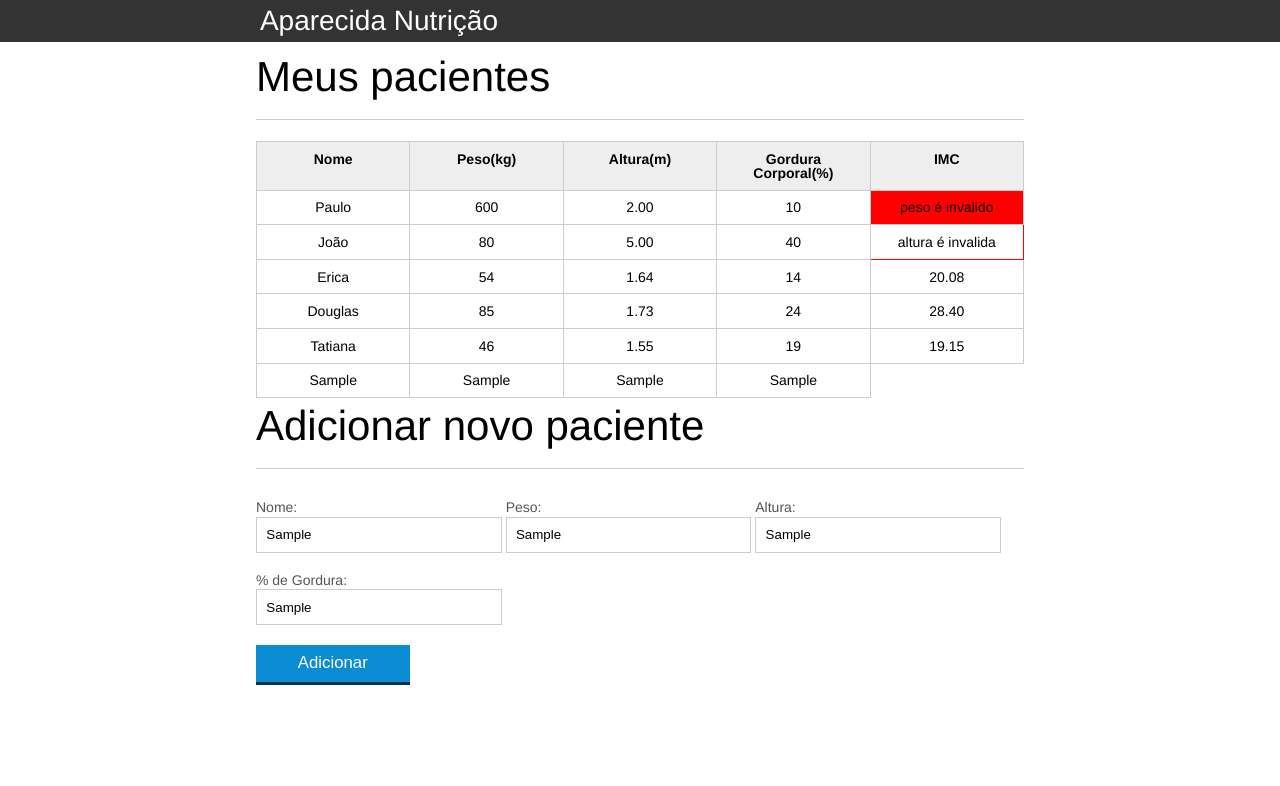
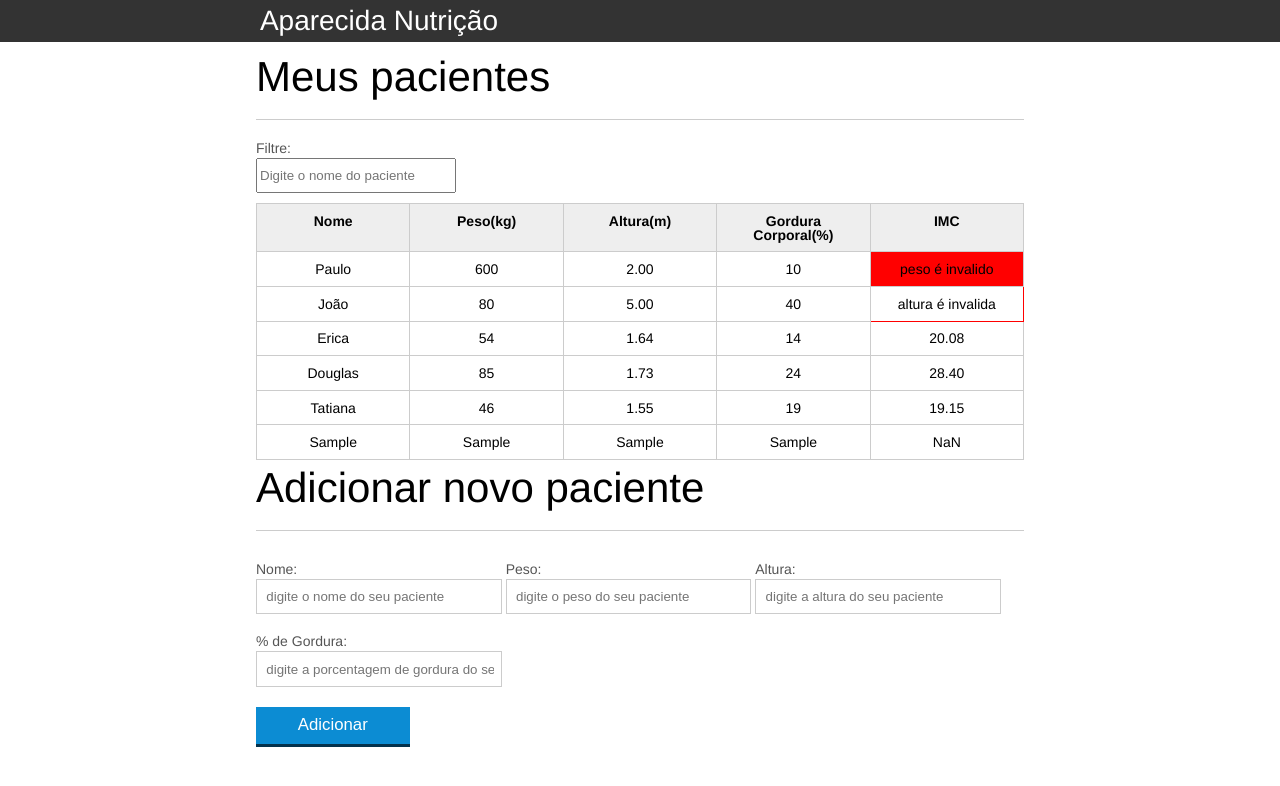
Before and after one commit to lucascmdias/Javascript-Study, a plain HTML site: page class2/JS-web/index.html in a window 1280 px wide. Both pictures are taken after typing "Sample", "Sample", "Sample", "Sample" into the empty fields and a click on the button "Adicionar". Drawn offline with Linux system fonts and the light colour scheme.

Commit message:
colocando JS OB

```diff
--- a/class2/JS-web/css/index.css
+++ b/class2/JS-web/css/index.css
@@ -132,3 +132,18 @@ button[disabled=disabled], button:disabled {
 .campo-invalido{
 	border: 1px solid red;
 }
+
+.fadeOut{
+	opacity: 0;
+	transition: 0.6s
+}
+
+#filtrar-tabela {
+    width: 200px;
+    height: 35px;
+    margin-bottom: 10px;
+}
+
+.invisivel {
+	display: none;
+}
--- a/class2/JS-web/index.html
+++ b/class2/JS-web/index.html
@@ -20,6 +20,8 @@
 	<main>
 		<section class="container">
 			<h2>Meus pacientes</h2>
+			<label for="filtrar-tabela">Filtre:</label>
+			<input type="text" name="filtro" id="filtrar-tabela" placeholder="Digite o nome do paciente">
 			<table>
 				<thead>
 					<tr>
@@ -77,7 +79,7 @@
 
 	<section class="container">
 		<h2 id="titulo-form">Adicionar novo paciente</h2>
-		<form id = "form-adiciona">
+		<form id="form-adiciona">
 			<div class="grupo">
 				<label for="nome">Nome:</label>
 				<input id="nome" name="nome" type="text" placeholder="digite o nome do seu paciente" class="campo">
@@ -105,6 +107,8 @@
 
 	<script src="js/class-two.js"></script>
 	<script src="js/class-two2.js"></script>
+	<script src="js/removendo.js"></script>
+	<script src="js/filtrando.js"></script>
 </body>
 
 </html>
--- a/class2/JS-web/js/class-two.js
+++ b/class2/JS-web/js/class-two.js
@@ -47,12 +47,17 @@ for (var i = 0; i< pacientes.length; i++) {
 
     //se ambos forem true, irá efetuar o calculo do imc e colocar no html
     if (altura_valido && peso_valido) {
-        let IMC = (peso / (altura * altura))
-        console.log(IMC)
+        let IMC = imc(altura,peso)
 
         //funcao toFixed( numero de casas decimais) , limita as casas, round
-        tdIMC.textContent = IMC.toFixed(2)
+        tdIMC.textContent = IMC
     }
+}
+
+function imc(altura,peso){
+    let imc;
+    imc = (peso / (altura * altura))
+    return imc.toFixed(2)
 }
 
 //add eventListener é adicioanr algum evento, neste caso como click
--- a/class2/JS-web/js/class-two2.js
+++ b/class2/JS-web/js/class-two2.js
@@ -10,34 +10,62 @@ botao.addEventListener("click", (event) => {
     event.preventDefault()
     alert(`${form.nome.value} , ${form.peso.value} , ${form.altura.value} , ${form.gordura.value} `)
 
-    let nomeForm = form.nome.value
-    let pesoForm = form.peso.value
-    let alturaForm = form.altura.value
-    let gorduraForm = form.gordura.value
+    let paciente = ObterInformacoesPaciente(form)
 
-
-    //criando os elementos vazios da tabela
-    let pacientesTr = document.createElement("tr")
-
-    let nomeTd = document.createElement("td")
-    let pesoTd = document.createElement("td")
-    let alturaTd = document.createElement("td")
-    let gorduraTd = document.createElement("td")
-
-    //colocando o text content das tags vazias com os valores acima
-    nomeTd.textContent = nomeForm
-    pesoTd.textContent = pesoForm
-    alturaTd.textContent = alturaForm
-    gorduraTd.textContent = gorduraForm
-
-    //colocando os elementos TD dentro de TR - como filho , child funcao appendchild
-    pacientesTr.appendChild(nomeTd)
-    pacientesTr.appendChild(pesoTd)
-    pacientesTr.appendChild(alturaTd)
-    pacientesTr.appendChild(gorduraTd)
+    let pacientesTr = montarTr(paciente)
 
     //colocando o TR com os TD no formulario
     let tabela = document.querySelector("#tabela-pacientes")
 
     tabela.appendChild(pacientesTr)
+
+
+    //limpar o formulario
+    form.reset()
 })
+
+function ObterInformacoesPaciente(form) {
+    let paciente = {
+        nome: form.nome.value,
+        peso: form.peso.value,
+        altura: form.altura.value,
+        gordura: form.gordura.value,
+        imc: imc(form.altura.value, form.peso.value)
+    }
+
+    return paciente
+}
+function montarTr(paciente) {
+    //criando os elementos vazios da tabela
+    let pacientesTr = document.createElement("tr")
+    pacientesTr.classList.add("paciente")
+
+    //let nomeTd = montarTd(paciente.nome,"info-nome")
+    //let pesoTd = montarTd(paciente.peso,"info-peso")
+    //let alturaTd = montarTd(paciente.altura,"info-altura")
+    //let gorduraTd = montarTd(paciente.gordura,"info-gordura")
+    //let imcTd = montarTd(paciente.imc,"info-imc")
+
+    //colocando os elementos TD dentro de TR - como filho , child funcao appendchild
+    pacientesTr.appendChild(montarTd(paciente.nome,"info-nome"))
+    pacientesTr.appendChild(montarTd(paciente.peso,"info-peso"))
+    pacientesTr.appendChild(montarTd(paciente.altura,"info-altura"))
+    pacientesTr.appendChild(montarTd(paciente.gordura,"info-gordura"))
+    pacientesTr.appendChild(montarTd(paciente.imc,"info-imc"))
+
+    return pacientesTr
+}
+function montarTd(dado, classe){
+    //colocando o text content das tags vazias com os valores acima
+    let td = document.createElement("td")
+    td.classList.add(classe)
+    td.textContent = dado
+    return td
+}
+
+//FOR EACH, ELE FAZ UMA FUNÇÃO DADA UMA LISTA, STRING
+//LISTA.FOREACH( () =>{
+    //FUNCAO
+//})
+
+//INNER.HTML É QUANDO QUER ACESSAR ALGUM HTML E TROCAR
--- /dev/null
+++ b/class2/JS-web/js/filtrando.js
@@ -0,0 +1,30 @@
+let campoBusca = document.querySelector("#filtrar-tabela")
+console.log(campoBusca.value)
+
+
+campoBusca.addEventListener("input", function(){
+    console.log(this.value)
+    let pacientes = document.querySelectorAll(".paciente")
+
+    if(this.value.length > 0 ){
+
+        pacientes.forEach( (paciente)=>{
+            let tdNome = paciente.querySelector(".info-nome")
+            let nome = tdNome.textContent
+
+            //essa RegExp é para criar uma expressão com o que escreveu e com o "i" fica insensitive, pega maiusculo e minusculo
+            //o test é para testar se bate alguma string la
+            let expressao = new RegExp(this.value, "i")
+            if(!expressao.test(nome)){
+                paciente.classList.add("invisivel")
+
+            }else{
+                paciente.classList.remove("invisivel")
+            }
+        })
+    }else{
+        pacientes.forEach( (paciente) =>{
+            paciente.classList.remove("invisivel")
+        })
+    }
+})
--- /dev/null
+++ b/class2/JS-web/js/removendo.js
@@ -0,0 +1,26 @@
+var pacientes = document.querySelectorAll(".paciente")
+
+let table = document.querySelector("#tabela-pacientes")
+
+
+//pega o todo, neste caso é a tabela
+//event.target seria o alvo, se cliquei em uma celula ele pegara a celula
+//mas como queremos excluir a linha toda, usa parentNode, pega o Pai
+table.addEventListener("dblclick", (event) =>{
+    let alvoEvento = event.target
+    let alvoEventoPai = alvoEvento.parentNode
+
+    event.target.parentNode.classList.add("fadeOut")
+
+    setTimeout( () =>{
+        event.target.parentNode.remove()
+    },600)
+
+})
+
+
+//pacientes.forEach( (paciente) =>{
+//   paciente.addEventListener("dblclick", ()=>{
+//        alert("fui clicado 2 vezes")
+//    })
+// })
--- /dev/null
+++ b/class3/index.js
@@ -0,0 +1,6 @@
+class Cliente {
+
+}
+
+//private, quando for declarar é so colcoar o hash #
+//encapsulamento na hora é colocar o underscore _
```
Also changed, not shown: class3/package.json (added, +12 -0 lines), class3/cliente.js (added), class3/contacorrente.js (added).
